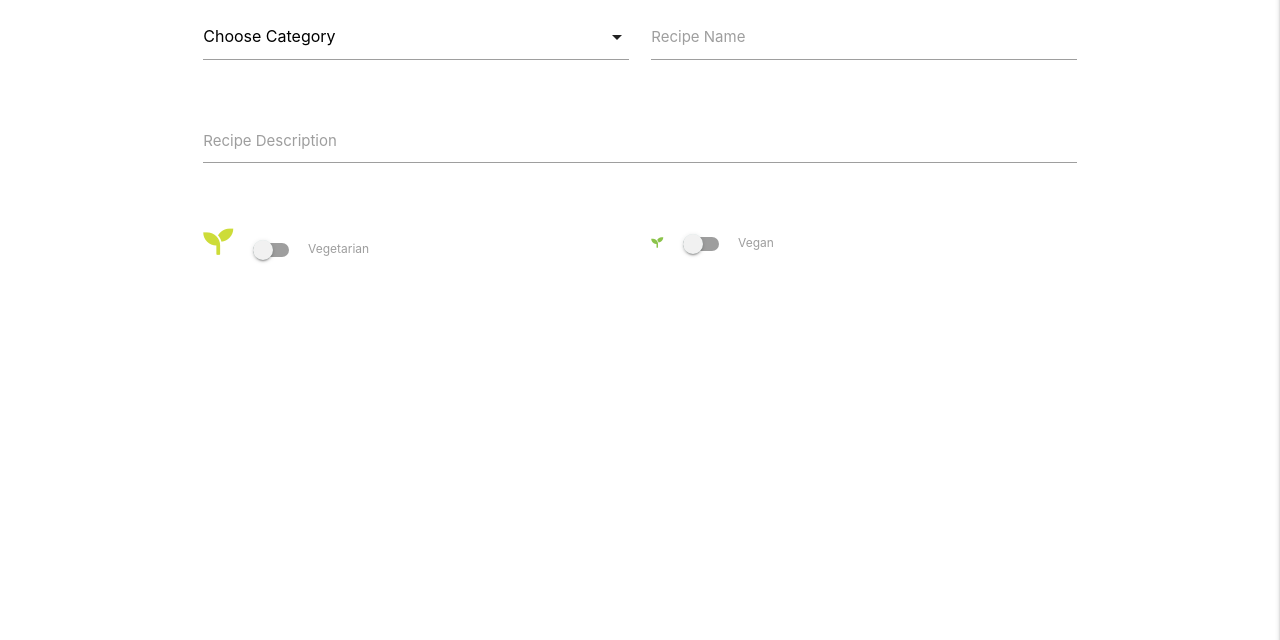
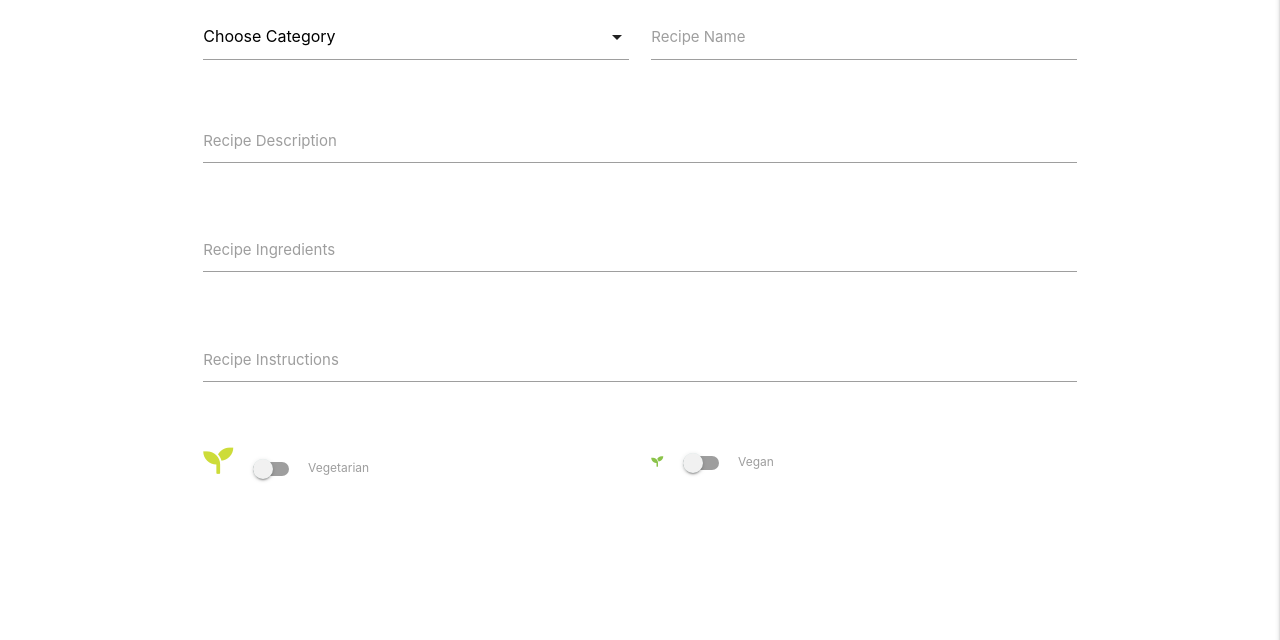
Before and after one commit to Sean-Mc-Mahon/McTasticRecipes, a Flask app: page /add_recipe in a window 1280 px wide. Shown: the part 160-800 px from the top of the page. Run offline with Flask 2, Linux system fonts and the light colour scheme; data that the repository does not hold is empty; some libraries are stand-ins or nearby versions.

Commit message:
ingredient and instruction fields added to add_recipe.html form

```diff
--- a/templates/add_recipe.html
+++ b/templates/add_recipe.html
@@ -23,6 +23,18 @@
                 <div class="input-field col s12">
                     <textarea id="recipe_description" name="recipe_description" maxlength="300" class="materialize-textarea"></textarea>
                     <label for="recipe_description">Recipe Description</label>
+                </div>
+            </div>
+            <div class="row">
+                <div class="input-field col s12">
+                    <textarea id="recipe_ingredients" name="recipe_ingredients" maxlength="300" class="materialize-textarea"></textarea>
+                    <label for="recipe_ingredients">Recipe Ingredients</label>
+                </div>
+            </div>
+            <div class="row">
+                <div class="input-field col s12">
+                    <textarea id="recipe_instructions" name="recipe_instructions" maxlength="300" class="materialize-textarea"></textarea>
+                    <label for="recipe_instructions">Recipe Instructions</label>
                 </div>
             </div>
             <div class="row switch-line">
```
